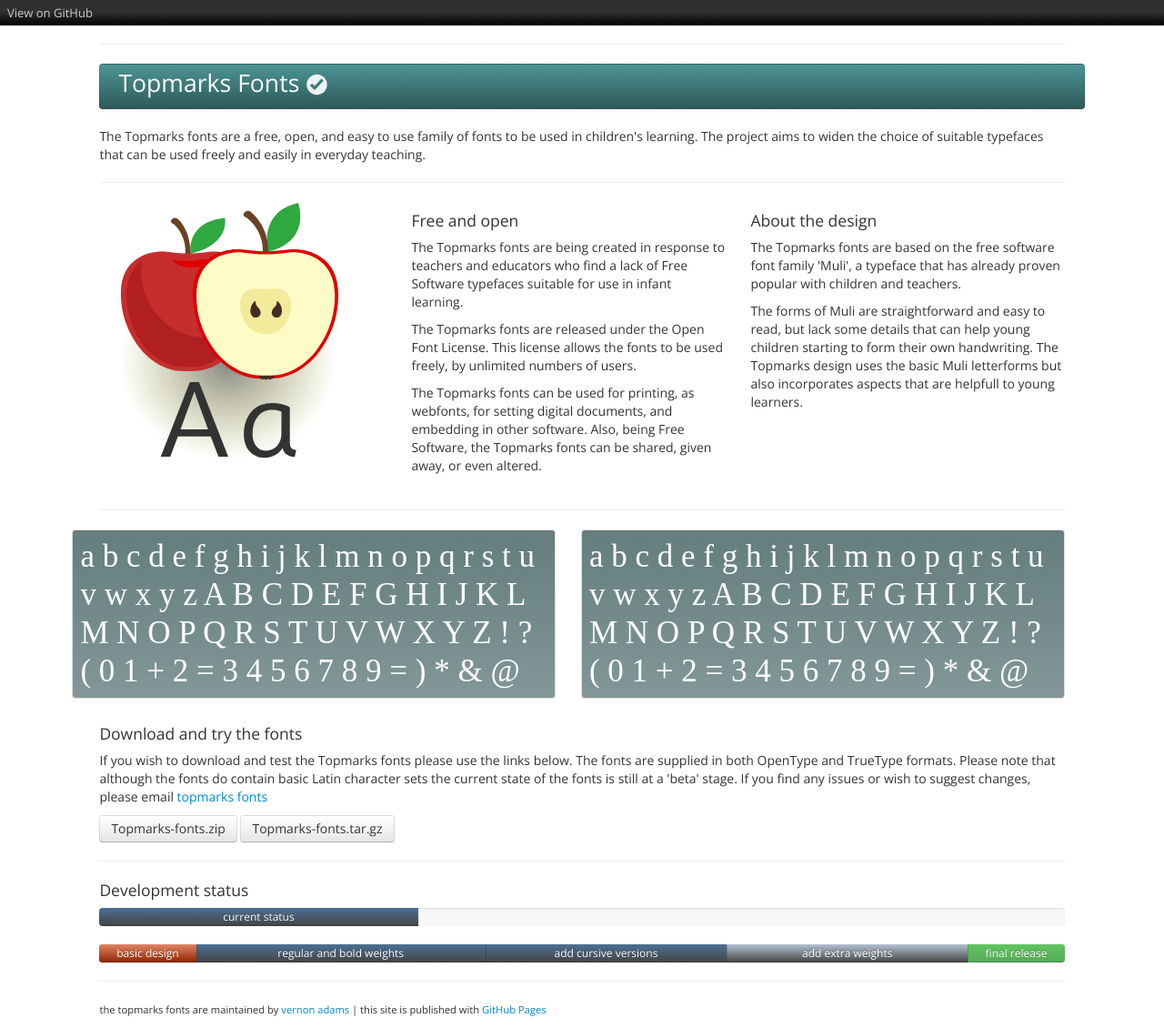
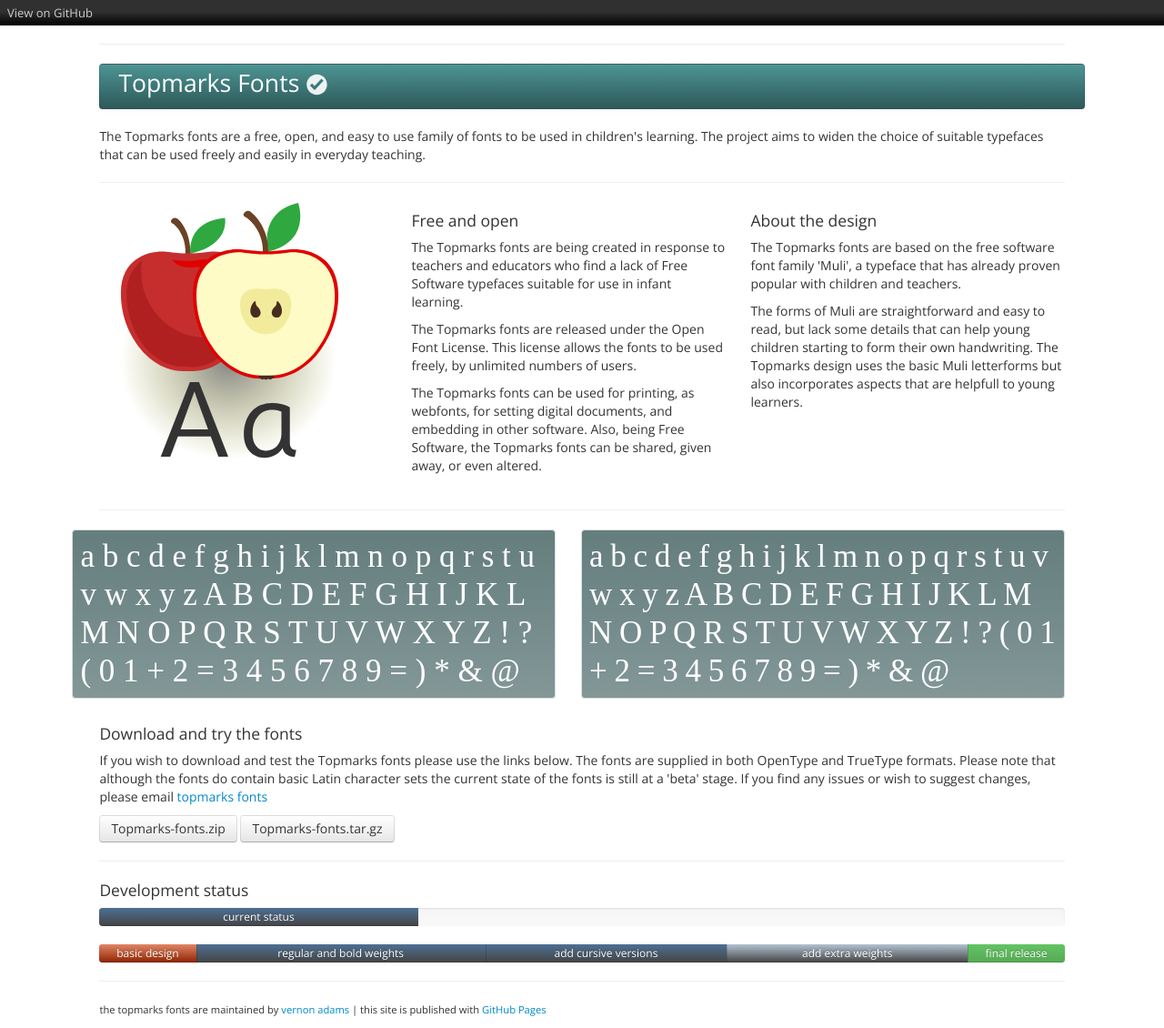
Before and after one commit to vernnobile/topmarks, a Jekyll site: the page built from index.html, in a window 1280 px wide. Shown: the whole page at 91% size. Built offline with Jekyll 4.4.1, drawn with Linux system fonts in a browser that asks for light colours; some web fonts are replaced.

Commit message:
Update specimen.html

```diff
--- a/_includes/specimen.html
+++ b/_includes/specimen.html
@@ -1,4 +1,4 @@
 <div class="row">
 <div class="span6 specimen" style="font-family:topmarksbook">a b c d e f g h i j k l m n o p q r s t u v w x y z A B C D E F G H I J K L M N O P Q R S T U V W X Y Z ! ? ( 0 1 + 2 = 3 4 5 6 7 8 9 = ) * & @ </div>
-<div class="span6 specimen" style="font-family:topmarksbold">a b c d e f g h i j k l m n o p q r s t u v w x y z A B C D E F G H I J K L M N O P Q R S T U V W X Y Z ! ? ( 0 1 + 2 = 3 4 5 6 7 8 9 = ) * & @ </div>
+<div class="span6 specimen" style="font-family:topmarksbold; letter-spacing:-0.5px;">a b c d e f g h i j k l m n o p q r s t u v w x y z A B C D E F G H I J K L M N O P Q R S T U V W X Y Z ! ? ( 0 1 + 2 = 3 4 5 6 7 8 9 = ) * & @ </div>
 </div>
```
